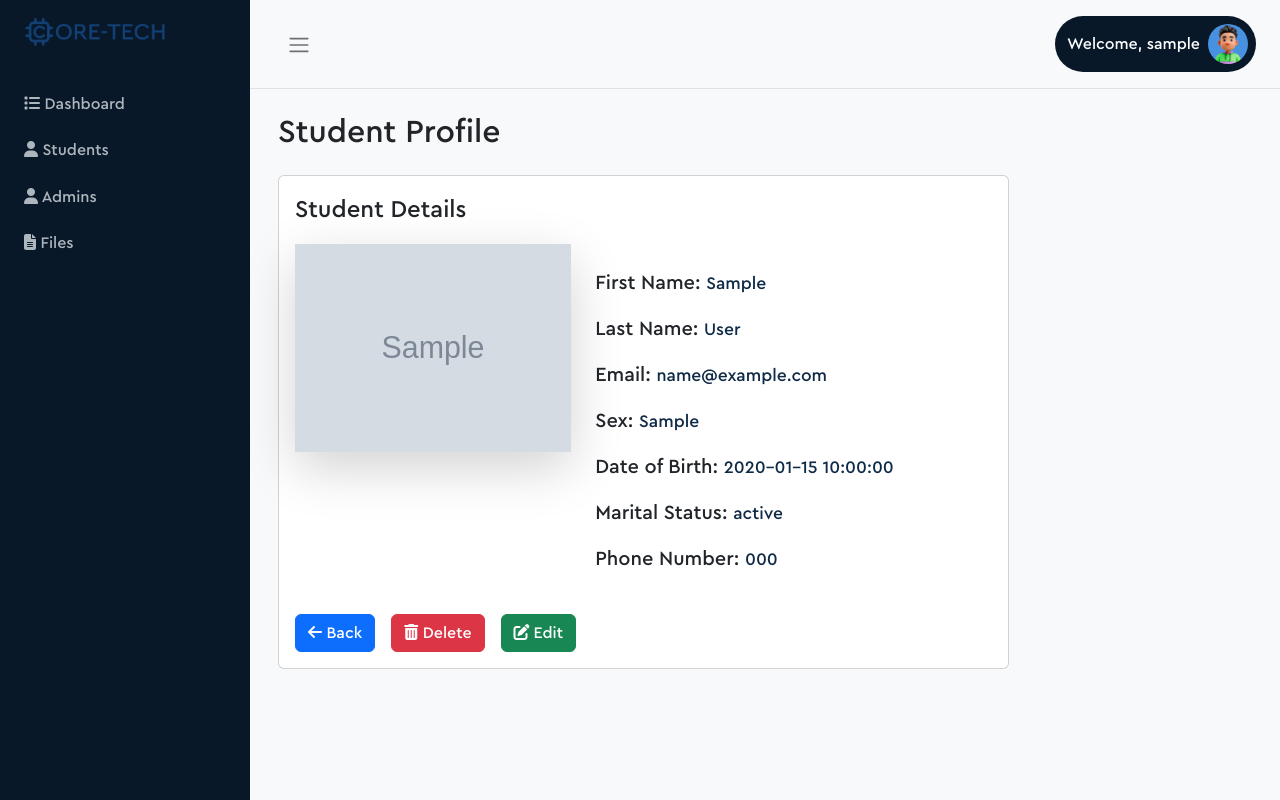
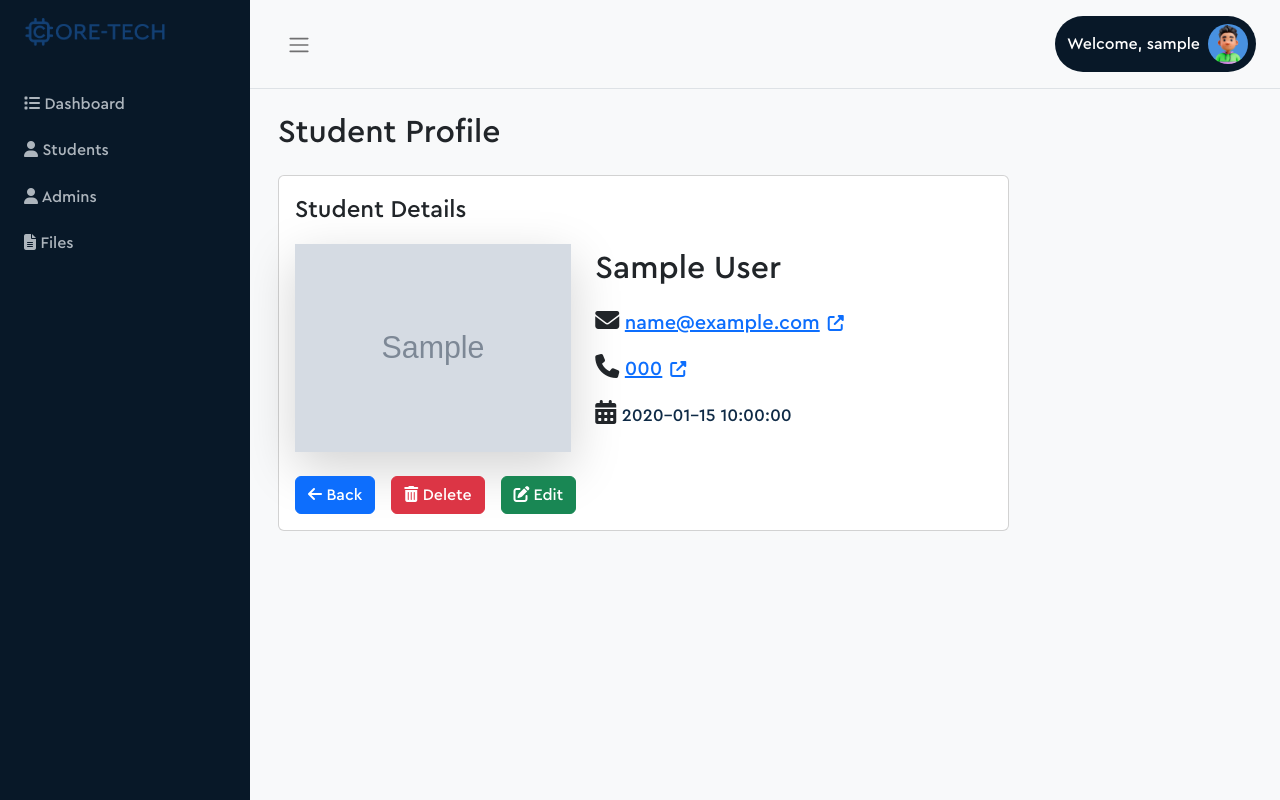
Before and after one commit to trustonyekwere/student_data, a PHP site: page /student_details.php?id=1 in a window 1280 px wide. Run offline with PHP 8.4, Linux system fonts and the light colour scheme; the visitor is signed in with stand-in values (Sample User, id 1); tables that the repository leaves empty or names only in its code hold one stand-in row (values such as "Sample post"); grey boxes marked "Sample" are stand-in pictures; some libraries are stand-ins or nearby versions.

Commit message:
finished project!

```diff
--- a/student_details.php
+++ b/student_details.php
@@ -168,6 +168,7 @@
                             <button type="button" class="btn-close" data-bs-dismiss="alert" aria-label="Close"></button>
                         </div>
                     <?php endif; ?>
+
                     <div class="mt-3 mb-4">
                         <h2>Student Profile</h2>
                     </div>
@@ -179,14 +180,14 @@
                                     <div class="col-5">
                                         <img src="uploads/<?php echo ($row['image_name']); ?>" class="w-100 shadow-lg" alt="user_image">
                                     </div>
-                                    <div class="col-7 pt-4">
-                                        <p class="fs-5">First Name: <span class="small"><?php echo ($row['first_name']); ?></span></p>
-                                        <p class="fs-5">Last Name: <span class="small"><?php echo ($row['last_name']); ?></span></p>
-                                        <p class="fs-5">Email: <span class="small"><?php echo ($row['email']); ?></span></p>
-                                        <p class="fs-5">Sex: <span class="small"><?php echo ($row['sex']); ?></span></p>
-                                        <p class="fs-5">Date of Birth: <span class="small"><?php echo ($row['date_of_birth']); ?></span></p>
-                                        <p class="fs-5">Marital Status: <span class="small"><?php echo ($row['marital_status']); ?></span></p>
-                                        <p class="fs-5">Phone Number: <span class="small"><?php echo ($row['phone_number']); ?></span></p>
+                                    <div class="col-7 pt-0">
+                                        <p class="fs-2" ><?php echo $row['first_name'] . ' ' . $row['last_name'];?></p>
+
+                                        <p class="fs-5"><i class="fa-solid fa-envelope fs-4"></i> <a class="click" href="mailto:<?php echo ($row['email']); ?>"><?php echo ($row['email']); ?><i class="fa-solid fa-up-right-from-square ps-2 fs-6"></i></a></p>
+
+                                        <p class="fs-5"><i class="fa-solid fa-phone fs-4"></i> <a class="click" href="tel:<?php echo ($row['phone_number']); ?>"><?php echo ($row['phone_number']); ?><i class="fa-solid fa-up-right-from-square ps-2 fs-6"></i></a></p>
+
+                                        <p class="fs-5"><i class="fa-solid fa-calendar-days fs-4"></i> <span class="small"><?php echo ($row['created_at']); ?></span></p>
                                     </div>
                                 </div>
                                 <div class="d-flex gap-3 pt-4">
```
Also changed, not shown: edit_details.php (+15 -9 lines).
